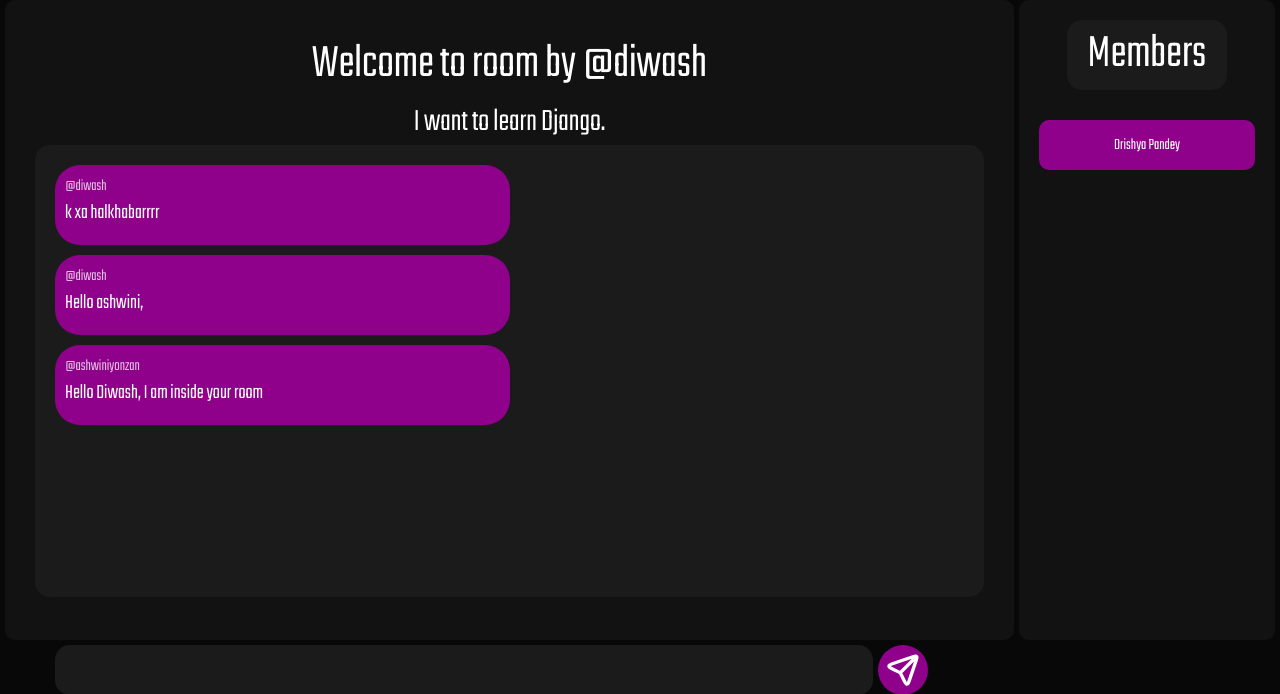
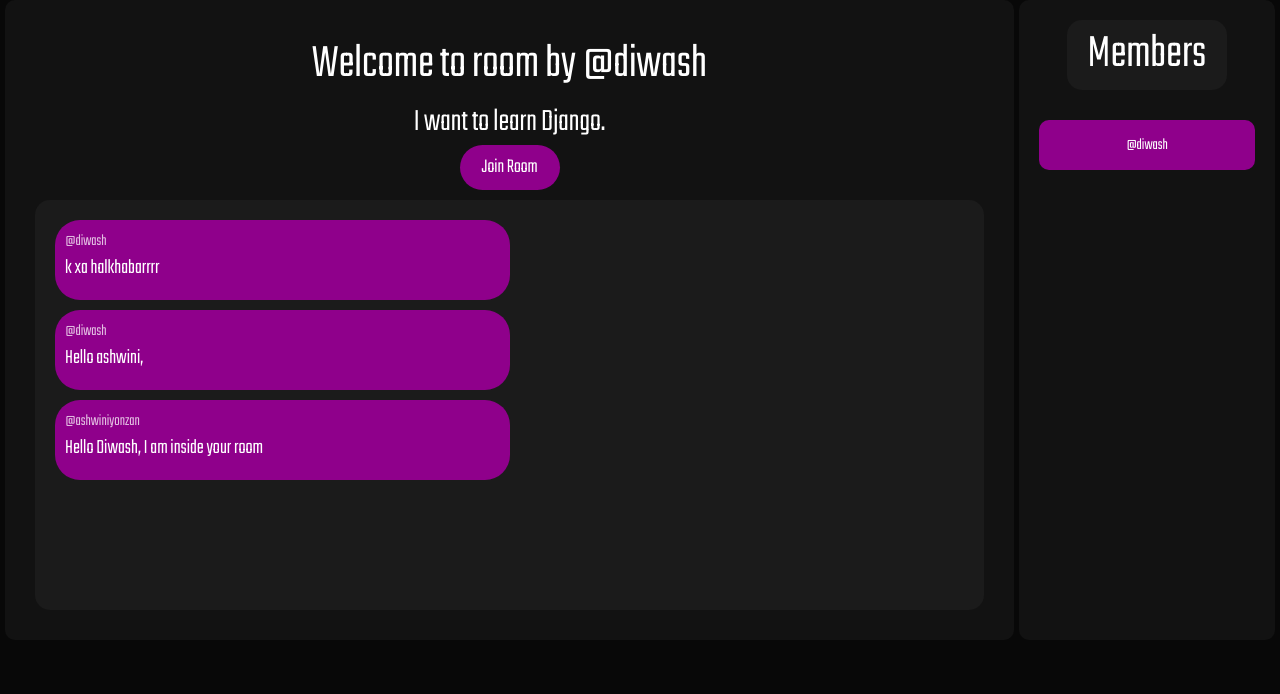
Before and after one commit to diwashpandey/ConnectCodes, a Django app: page /room/1/ in a window 1280 px wide. Shown: the part 65-759 px from the top of the page. Run offline with Django 5.2, Linux system fonts and the light colour scheme; data comes from the database, SQL or seed files in the repository; both versions use the stored data as it was after the commit.

Commit message:
Added the room members features.
Now you can see who are the members of the room in the website.

```diff
--- a/ConnectCodes/home/templates/home/login.html
+++ b/ConnectCodes/home/templates/home/login.html
@@ -25,7 +25,7 @@
             <input type="submit" value="Login">
         </form>
         <div class="register-link">
-            <span>Don't have an account? </span><a href="#">Register</a>
+            <span>Don't have an account? </span><a href="{% url 'registerpage' %}">Register</a>
         </div>
     </div>
 </main>
--- a/ConnectCodes/rooms/templates/rooms/room.html
+++ b/ConnectCodes/rooms/templates/rooms/room.html
@@ -11,15 +11,24 @@
   <div class="main_container">
     <h2>Welcome to room by @{{ room.host.username }}</h2>
     <h2 class="room_title">{{ room.discription }}</h2>
+
+    {% if not request.user.is_authenticated %}
+    <a href="#" class="join_button center">Join Room</a>
+    {% endif %}
+
     <div class="chat_box">
       <ul class="chats">
+
         {% for i in messages %}
         <li>
           <a href="#">@{{ i.user.username }}</a>
           <p>{{ i.message }}</p>
         </li>
         {% endfor %}
+
       </ul>
+
+      {% if request.user.is_authenticated %}
       <form method="post">
         {% csrf_token %}
         <input type="text" name="message" />
@@ -27,13 +36,18 @@
           <img src="{% static '/equipments/website_icons/roompage/send.svg' %}" alt=""/>
         </button>
       </form>
+      {% endif %}
+
+
     </div>
   </div>
 
   <div class="members_container">
     <h2>Members</h2>
     <ul class="members_list">
-      <li class="center">Drishya Pandey</li>
+      {% for member in room_members %}
+      <li class="center">@{{ member.username }}</li>
+      {% endfor %}
     </ul>
   </div>
 </main>
--- a/ConnectCodes/rooms/views.py
+++ b/ConnectCodes/rooms/views.py
@@ -4,12 +4,14 @@ from .models import Message, Room
 
 def getroompage(request, pk):
     key = int(pk)
+
     if request.method == 'POST':
         message = request.POST.get('message')
         room = Room.objects.get(id=key)
         Message.objects.create(room = room, user = request.user, message = message)
 
     room = Room.objects.get(id=key)
+    room_members = room.members.all()
     messages = Message.objects.filter(room__id = key)
 
-    return render(request, "rooms/room.html", {'messages': messages, 'room' : room})
+    return render(request, "rooms/room.html", {'messages': messages, 'room' : room, 'room_members': room_members})
--- a/ConnectCodes/static/css/room.css
+++ b/ConnectCodes/static/css/room.css
@@ -92,6 +92,17 @@ main{
     height:100%;
 }
 
+.join_button{
+    height:50px;
+    width:100px;
+    color:var(--theme-text);
+    text-decoration: none;
+    background-color: var(--button-background);
+    border-radius: 25px;
+    font-size: 20px;
+    margin-bottom:10px;
+}
+
 /*
 
 Chat cards
```
Also changed, not shown: ConnectCodes/db.sqlite3, ConnectCodes/rooms/models.py (line endings or trailing spaces), ConnectCodes/rooms/templates/rooms/createroom.html (added).
